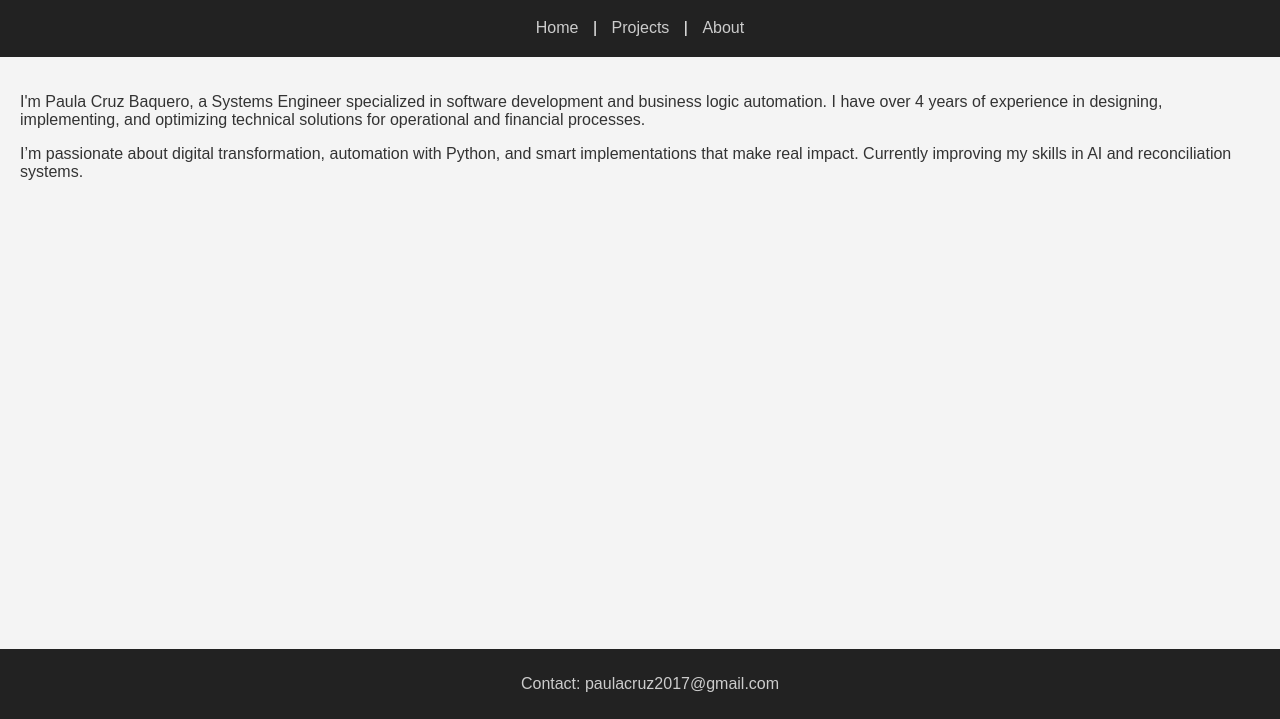
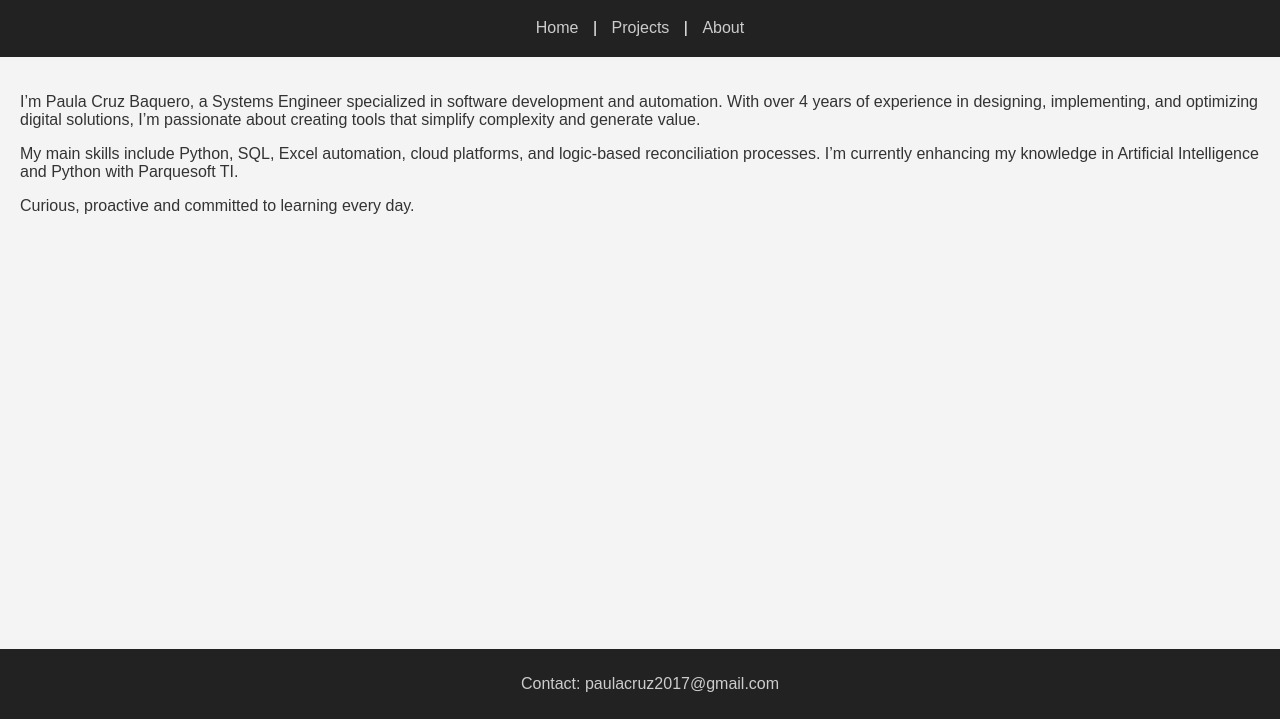
Before and after one commit to PaulaAndreaCruz/paulacruzbaquero.github.io, a plain HTML site: page about.html in a window 1280 px wide. Shown: the part 81-800 px from the top of the page. Drawn offline with Linux system fonts and the light colour scheme.

Commit message:
Update about.html

```diff
--- a/about.html
+++ b/about.html
@@ -1,4 +1,3 @@
-
 <!DOCTYPE html>
 <html lang="en">
 <head>
@@ -17,8 +16,9 @@
     </header>
     <main>
         <section>
-            <p>I'm Paula Cruz Baquero, a Systems Engineer specialized in software development and business logic automation. I have over 4 years of experience in designing, implementing, and optimizing technical solutions for operational and financial processes.</p>
-            <p>I’m passionate about digital transformation, automation with Python, and smart implementations that make real impact. Currently improving my skills in AI and reconciliation systems.</p>
+            <p>I’m Paula Cruz Baquero, a Systems Engineer specialized in software development and automation. With over 4 years of experience in designing, implementing, and optimizing digital solutions, I’m passionate about creating tools that simplify complexity and generate value.</p>
+            <p>My main skills include Python, SQL, Excel automation, cloud platforms, and logic-based reconciliation processes. I’m currently enhancing my knowledge in Artificial Intelligence and Python with Parquesoft TI.</p>
+            <p>Curious, proactive and committed to learning every day.</p>
         </section>
     </main>
     <footer>
```
